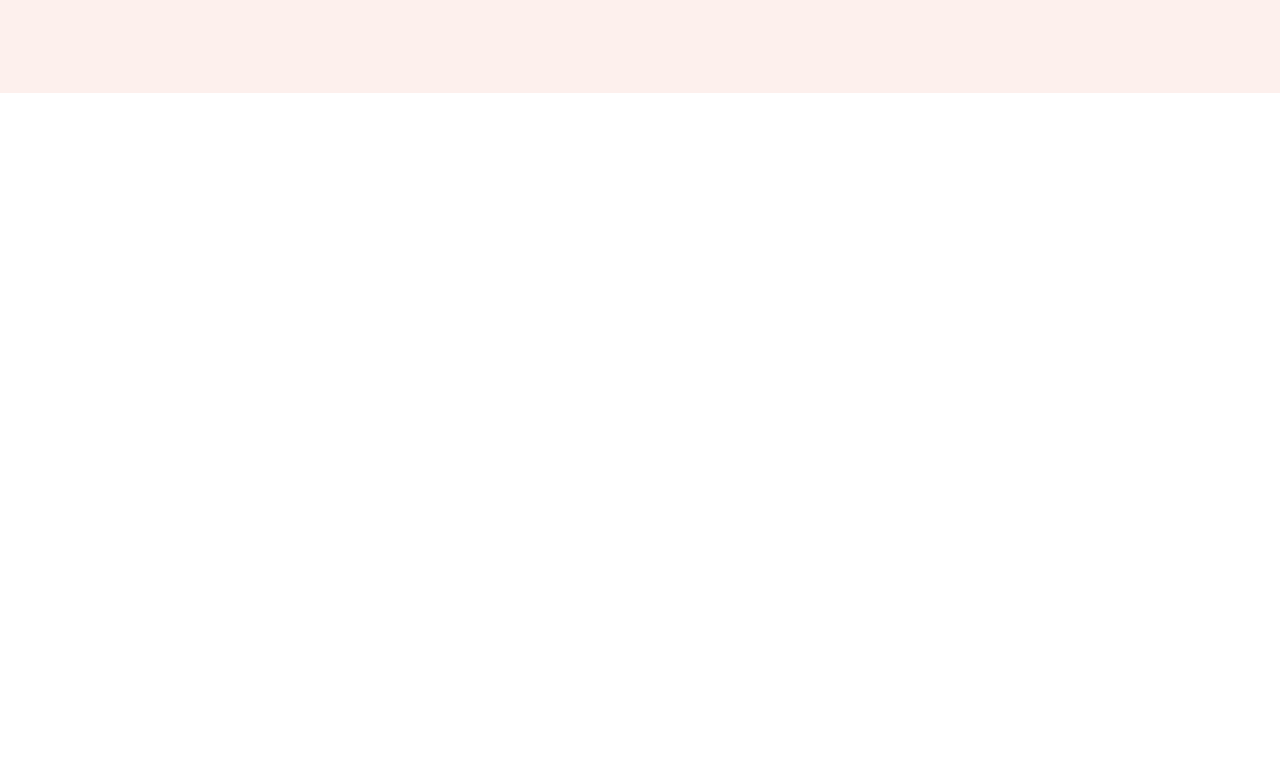
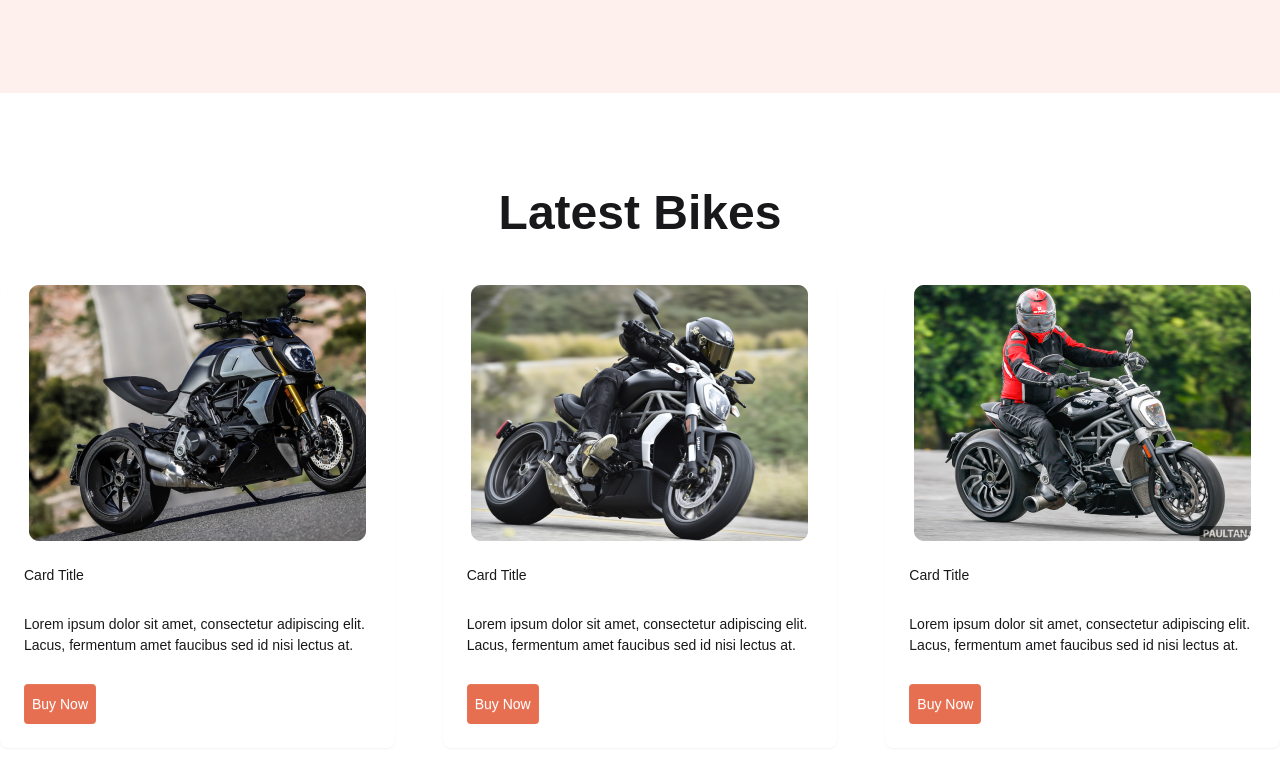
Before and after one commit to AkilProttoy/biker-zone, a plain HTML site: page index.html in a window 1280 px wide. Shown: the part 521-1284 px from the top of the page. Before the commit the page ends 800 px from the top, so only its background shows below. Drawn offline with nearby package versions, Linux system fonts and the light colour scheme.

Commit message:
Latest Bike Section added

```diff
--- a/index.html
+++ b/index.html
@@ -62,9 +62,8 @@
     <a class="btn bg-bike-primary text-white">Login</a>
   </div>
 </div>
-    </header>
 
-       <!-- Hero Section Carousel -->
+<!-- Hero Section Carousel -->
      <div class="carousel w-full lg:h-[550px] bg-bike-primary-bg">
   <div id="slide1" class="carousel-item relative w-full">
     <div class="flex flex-col p-12 lg:flex-row lg:p-24">
@@ -141,9 +140,73 @@ est sit aliqua dolor do amet sint. Velit officia consequat duis enim velit molli
   </div>
 
      </div>
+    </header>
 
     <main class=" md:container mx-auto">
-      <div class=""></div>
+      <!-- Featured bike section -->
+       <section>
+
+       </section>
+
+       <!-- Latest Bike Section-->
+        <section class="my-24">
+          <!-- text section -->
+        <h3 class="text-5xl font-bold text-center mb-12">
+          Latest Bikes
+
+        </h3>
+        <!-- cards -->
+         <div class="grid grid-cols-1 gap-12 md:grid-cols-2 lg:grid-cols-3">
+
+          <!-- card 1 -->
+<div class="card bg-base-100 shadow-sm">
+  <figure>
+    <img
+      src="images/others/latest1.png"
+      alt="Bikes" />
+  </figure>
+  <div class="card-body space-y-5">
+    <h2 class="card-title">Card Title</h2>
+    <p>Lorem ipsum dolor sit amet, consectetur adipiscing elit. Lacus, fermentum amet faucibus sed id nisi lectus at.</p>
+    <div class="card-actions">
+      <button class="btn bg-bike-primary p-2 text-sm text-white">Buy Now</button>
+    </div>
+  </div>
+</div>
+
+     <!-- card 2 -->
+<div class="card bg-base-100 shadow-sm">
+  <figure>
+    <img
+      src="images/others/latest2.png"
+      alt="Bikes" />
+  </figure>
+  <div class="card-body space-y-5">
+    <h2 class="card-title">Card Title</h2>
+    <p>Lorem ipsum dolor sit amet, consectetur adipiscing elit. Lacus, fermentum amet faucibus sed id nisi lectus at.</p>
+    <div class="card-actions">
+      <button class="btn bg-bike-primary p-2 text-sm text-white">Buy Now</button>
+    </div>
+  </div>
+</div>
+<!-- card 3 -->
+<div class="card bg-base-100 shadow-sm">
+  <figure>
+    <img
+      src="images/others/latest3.png"
+      alt="Bikes" />
+  </figure>
+  <div class="card-body space-y-5">
+    <h2 class="card-title">Card Title</h2>
+    <p>Lorem ipsum dolor sit amet, consectetur adipiscing elit. Lacus, fermentum amet faucibus sed id nisi lectus at.</p>
+    <div class="card-actions">
+      <button class="btn bg-bike-primary p-2 text-sm text-white">Buy Now</button>
+    </div>
+  </div>
+</div>
+         </div>
+        </section>
+
 
     </main>
 
```
Also changed, not shown: tailwind.config.js (renamed from images/tailwind.config.js).
